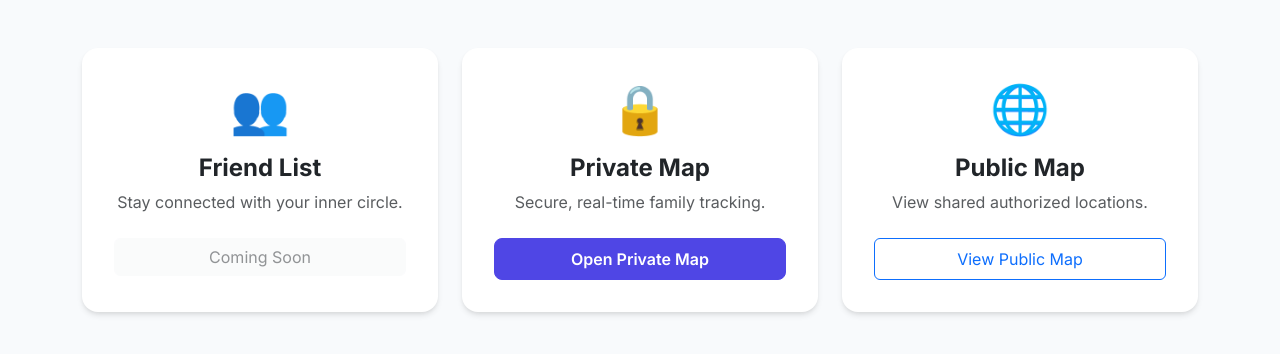
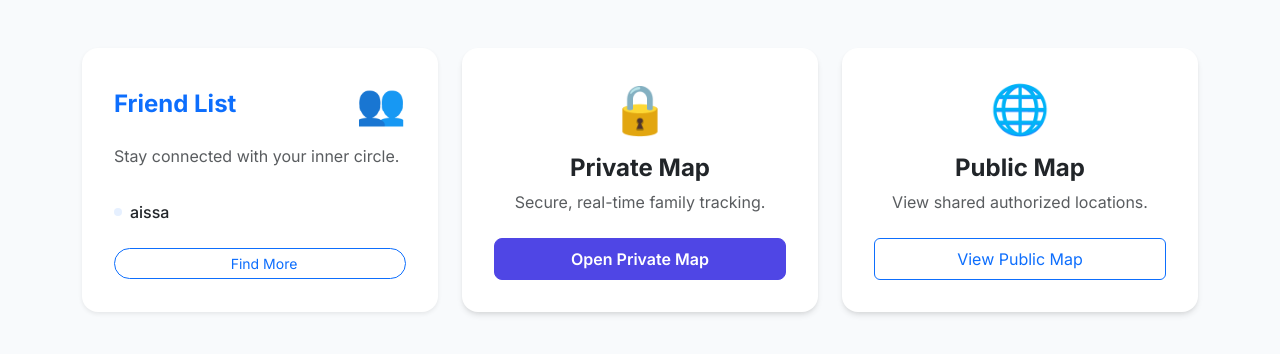
Before and after one commit to aissaadib/The-Family-Tracker, a Flask app: page / in a window 1280 px wide. Shown: the part 79-433 px from the top of the page. Run offline with Flask 3, Linux system fonts and the light colour scheme; a user stored in the database is signed in; data comes from the database, SQL or seed files in the repository; both versions use the stored data as it was after the commit; tables that the repository leaves empty hold one stand-in row (values such as "Sample post").

Commit message:
Add friend list and search functionality to the application
Implements a "friends" table and associates users with friends. Adds a route to display a list of friends on the home page and a new page to search for and add friends.

Replit-Commit-Author: Agent
Replit-Commit-Session-Id: 83688bf2-bf50-442c-a751-3c6c5a0925b3
Replit-Commit-Checkpoint-Type: intermediate_checkpoint
Replit-Commit-Event-Id: 9afab9b2-ebf1-4d0e-b728-9a281a4b7e02
Replit-Helium-Checkpoint-Created: true

```diff
--- a/app.py
+++ b/app.py
@@ -36,7 +36,47 @@ def login_required(f):
 @app.route("/")
 @login_required
 def home():
-    return render_template("home.html")
+    conn = get_db_connection()
+    friends = conn.execute("""
+        SELECT u.id, u.username, u.location
+        FROM users u
+        JOIN friends f ON u.id = f.friend_id
+        WHERE f.user_id = ?
+    """, (session["user_id"],)).fetchall()
+    conn.close()
+    return render_template("home.html", friends=friends)
+
+@app.route("/searchf", methods=["GET", "POST"])
+@login_required
+def search_friends():
+    users = []
+    if request.method == "POST":
+        query = request.form.get("query", "")
+        conn = get_db_connection()
+        # Search all users except current user and existing friends
+        users = conn.execute("""
+            SELECT id, username
+            FROM users
+            WHERE username LIKE ? AND id != ?
+            AND id NOT IN (SELECT friend_id FROM friends WHERE user_id = ?)
+        """, (f"%{query}%", session["user_id"], session["user_id"])).fetchall()
+        conn.close()
+    return render_template("searchf.html", users=users)
+
+@app.route("/add_friend/<int:friend_id>", methods=["POST"])
+@login_required
+def add_friend(friend_id):
+    conn = get_db_connection()
+    try:
+        conn.execute("INSERT INTO friends (user_id, friend_id) VALUES (?, ?)",
+                     (session["user_id"], friend_id))
+        conn.commit()
+        flash("Friend added successfully!")
+    except sqlite3.IntegrityError:
+        flash("Already friends!")
+    finally:
+        conn.close()
+    return redirect(url_for("home"))
 
 @app.route("/private-map")
 @login_required
--- a/templates/home.html
+++ b/templates/home.html
@@ -3,12 +3,38 @@
 {% block main %}
 <div class="row mt-5">
     <div class="col-md-4 mb-4">
-        <div class="card h-100 border-0 p-3">
-            <div class="card-body text-center">
-                <div class="display-5 mb-3">👥</div>
-                <h3 class="card-title h4 fw-bold">Friend List</h3>
+        <div class="card h-100 border-0 p-3 shadow-sm">
+            <div class="card-body">
+                <div class="d-flex justify-content-between align-items-center mb-3">
+                    <h3 class="card-title h4 fw-bold mb-0 text-primary">Friend List</h3>
+                    <div class="display-6">👥</div>
+                </div>
                 <p class="card-text text-muted mb-4">Stay connected with your inner circle.</p>
-                <button class="btn btn-light w-100 text-muted" disabled>Coming Soon</button>
+
+                {% if friends %}
+                <div class="list-group list-group-flush mb-3" style="max-height: 200px; overflow-y: auto;">
+                    {% for friend in friends %}
+                    <div class="list-group-item d-flex justify-content-between align-items-center px-0 py-2 border-0">
+                        <div class="d-flex align-items-center">
+                            <div class="bg-primary bg-opacity-10 text-primary rounded-circle p-1 me-2">
+                                <i class="bi bi-person-fill"></i>
+                            </div>
+                            <span class="fw-medium">{{ friend.username }}</span>
+                        </div>
+                    </div>
+                    {% endfor %}
+                </div>
+                <a href="{{ url_for('search_friends') }}" class="btn btn-outline-primary btn-sm w-100 rounded-pill">
+                    <i class="bi bi-person-plus me-2"></i>Find More
+                </a>
+                {% else %}
+                <div class="text-center py-3">
+                    <p class="text-muted small mb-3">No friends yet. Start building your circle!</p>
+                    <a href="{{ url_for('search_friends') }}" class="btn btn-primary w-100 py-2 rounded-pill shadow-sm">
+                        <i class="bi bi-search me-2"></i>Search Friends
+                    </a>
+                </div>
+                {% endif %}
             </div>
         </div>
     </div>
```
Also changed, not shown: templates/searchf.html (added, +40 -0 lines), family.db, 2 other files.
